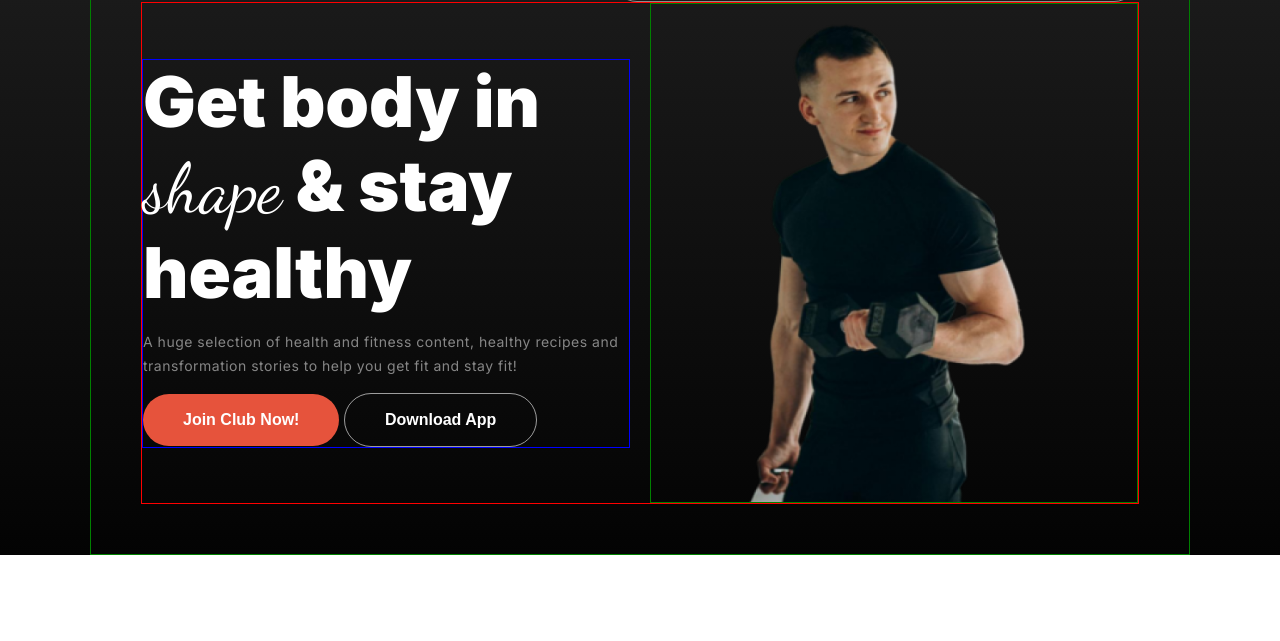
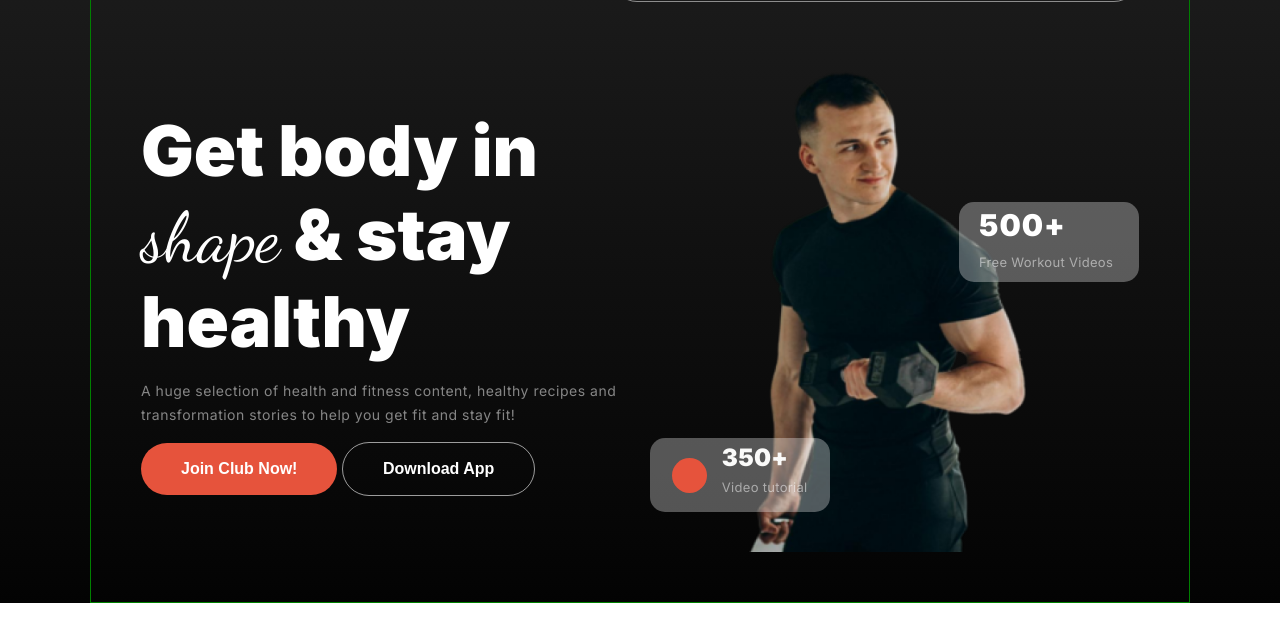
Before and after one commit to hasiburrahmanbiplab/fitness, a plain HTML site: page index.html in a window 1280 px wide. Shown: the part 99-740 px from the top of the page. Drawn offline with Linux system fonts and the light colour scheme.

Commit message:
banner part added

```diff
--- a/css/style.css
+++ b/css/style.css
@@ -105,7 +105,7 @@ a{
     font-family: var(--font-family);
 }
 .span-one{
-    font-size: 40px;
+    font-size: 30px;
     color: var(--primary-color);
     font-weight: 900;
     line-height: 40px;
@@ -132,6 +132,9 @@ a{
 }
 .header-container{
     padding: 50px;
+    display: flex;
+    flex-direction: column;
+    row-gap: 50px;
 }
 .header-container .navbar{
     display: flex;
@@ -162,18 +165,53 @@ a{
    grid-template-columns: 1fr 1fr;
    grid-template-rows: 500px;
    gap: 20px;
-   border: 1px solid red;
 }
 .banner .banner-text{
     max-width: 520px;
-    border: 1px solid blue;
     align-self: center;
 }
 .banner .banner-image{
-    border: 1px solid green;
+    position: relative;
 }
-.banner .banner-image {
-
+.banner-image .overly{
+    width: 100%;
+    height: 100%;
+    position: absolute;
+    left: 0;
+    top: 0;
+}
+.banner-image .overly .card-1{
+    width: 180px;
+    height: 80px;
+    display: flex;
+    justify-content: center;
+    align-items: start;
+    padding: 0 20px;
+    flex-direction: column;
+    text-align: left;
+    border-radius: 15px;
+    background-color: rgba(255, 255, 255, 0.315);
+    position: absolute;
+    right: 0;
+    top: 150px;
+}
+.banner-image .overly .card-2{
+    width: 180px;
+    display: flex;
+    justify-content: space-evenly;
+    align-items: center;
+    padding: 8px;
+    border-radius: 15px;
+    background-color: rgba(255, 255, 255, 0.315);
+    position: absolute;
+    left: 0;
+    bottom: 40px;
+}
+.banner-image .overly .card-2 .cercle{
+    width: 35px;
+    height: 35px;
+    background-color: var(--btn-color);
+    border-radius: 50%;
 }
 .banner .banner-image img{
     width: 100%;
--- a/index.html
+++ b/index.html
@@ -36,6 +36,19 @@
                         <button class="common-btn">Download App</button>
                     </div>
                     <div class="banner-image">
+                        <div class="overly">
+                            <div class="card-1">
+                                <span class="span-one">500+</span>
+                                <p class="section-p" style="font-size: 13px; padding: 5px 0;">Free Workout Videos</p>
+                            </div>
+                            <div class="card-2">
+                                <div class="cercle"></div>
+                                <div class="card-text">
+                                    <span class="span-two">350+</span>
+                                    <p class="section-p" style="font-size: 13px; padding: 5px 0;">Video tutorial</p>
+                                </div>
+                            </div>
+                        </div>
                         <img src="images/banner-2.png" alt="">
                     </div>
                 </div>
```
